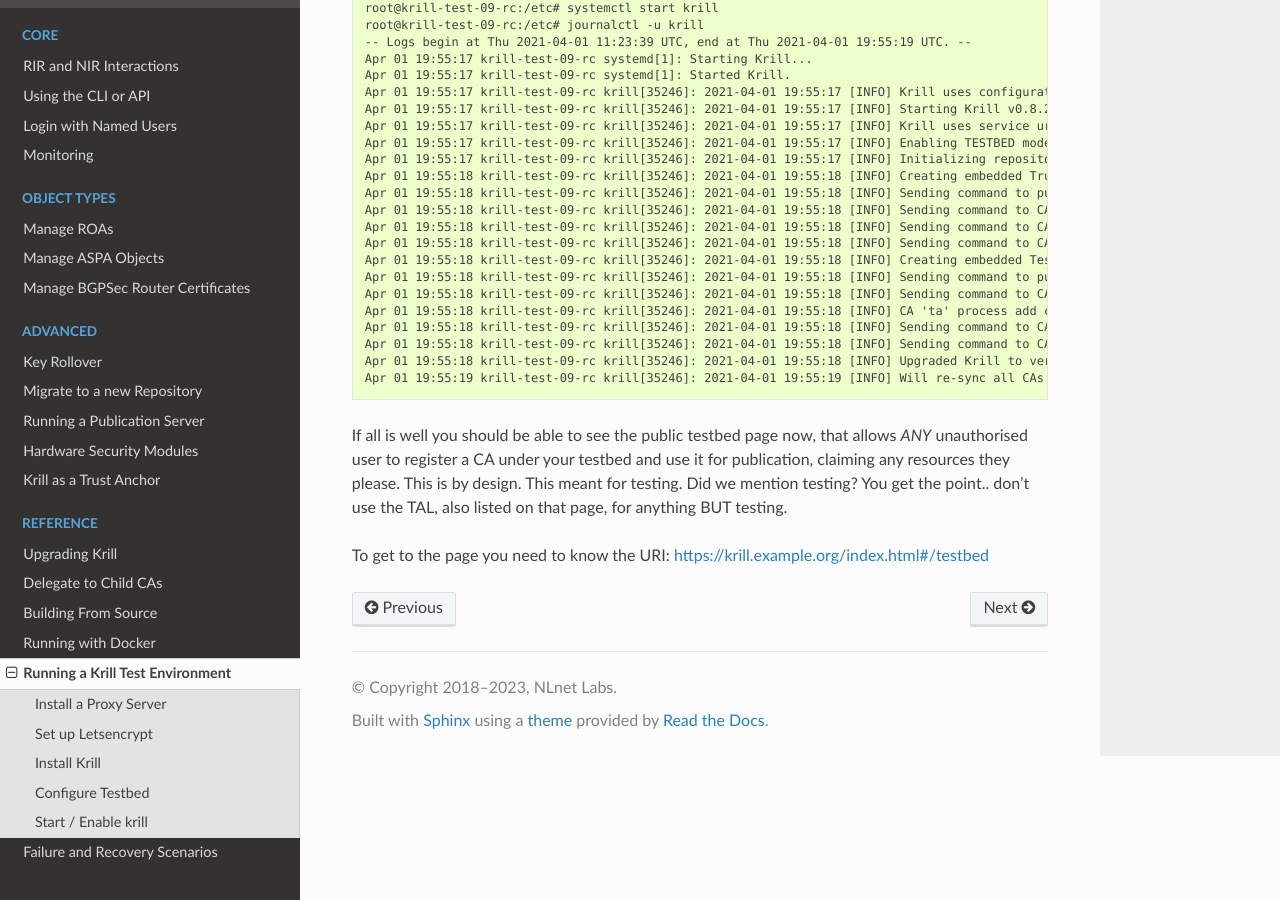
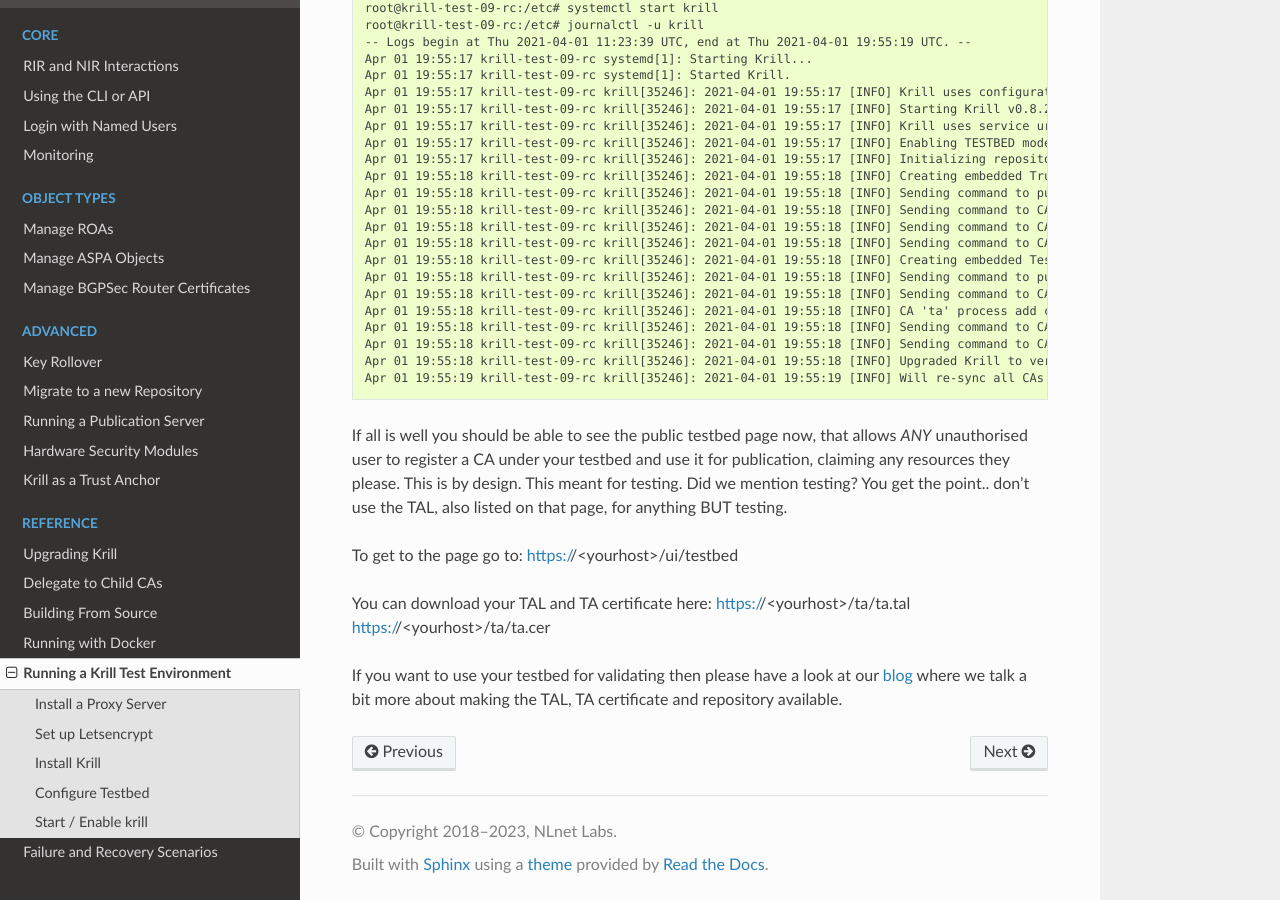
Before and after one commit to NLnetLabs/krill-manual, a Sphinx documentation site: the page built from source/testbed.rst, in a window 1280 px wide and 900 px high, scrolled down 2780 px. Built offline with Sphinx 7.4.7 and the Read the Docs theme 2.0.0, drawn with Linux system fonts in a browser that asks for light colours; the version number could not be read and is left out; some of the changed text lies outside the part shown.

Commit message:
Update testbed URIs and mention TAL

```diff
--- a/source/testbed.rst
+++ b/source/testbed.rst
@@ -6,7 +6,7 @@ Running a Krill Test Environment
 You do not need to run your own Krill Test Environment if you just want to
 try out Krill. You can simply install Krill on a test machine and set it
 up under the public Krill based RPKI testbed that NLnet Labs runs here:
-https://testbed.krill.cloud/index.html#/testbed
+https://testbed.krill.cloud/ui/testbed
 
 Read more about this in our `blog <https://blog.nlnetlabs.nl/testing-the-waters-with-krill/>`_.
 
@@ -186,5 +186,14 @@ claiming any resources they please. This is by design. This meant for testing. D
 mention testing? You get the point.. don't use the TAL, also listed on that page, for
 anything BUT testing.
 
-To get to the page you need to know the URI:
-https://krill.example.org/index.html#/testbed
+To get to the page go to:
+https://<yourhost>/ui/testbed
+
+You can download your TAL and TA certificate here:
+https://<yourhost>/ta/ta.tal
+https://<yourhost>/ta/ta.cer
+
+If you want to use your testbed for validating then please have a look
+at our `blog <https://blog.nlnetlabs.nl/testing-the-waters-with-krill/>`_
+where we talk a bit more about making the TAL, TA certificate and repository
+available.
```
